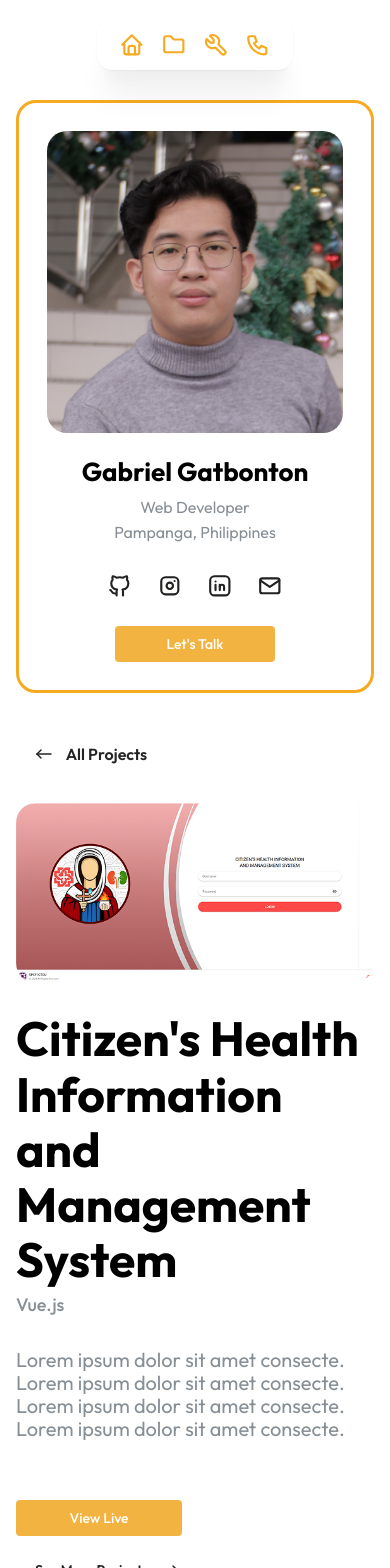
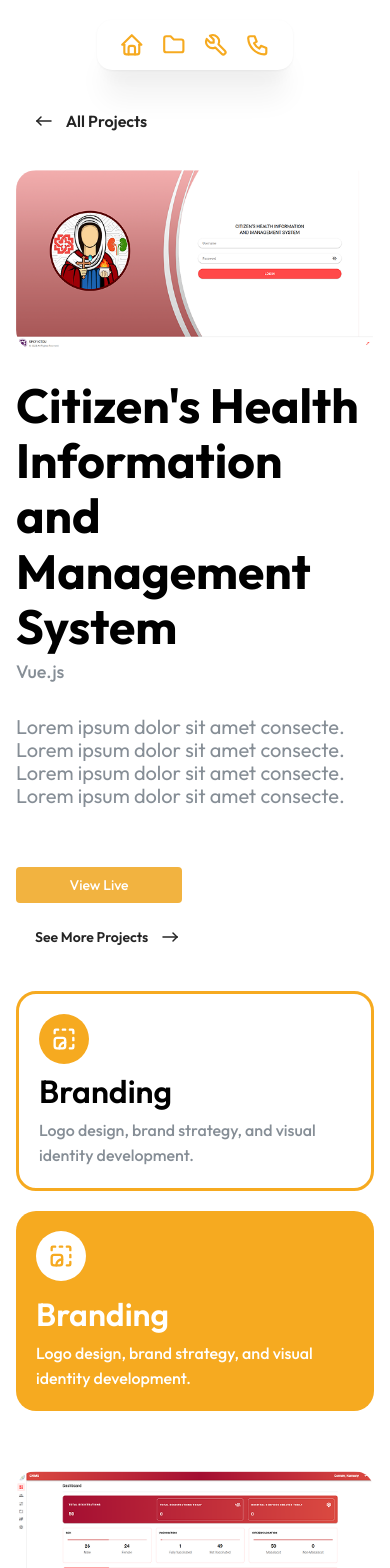
Before and after one commit to gabrielgatbonton/gabrielgatbonton.github.io, a React (Vite) app: page /1 in a window 390 px wide. Shown: the top 1568 px of the page. Built offline with nearby package versions, Linux system fonts and the light colour scheme.

Commit message:
:iphone: Added Responsive Styling to Project Page

```diff
--- a/src/App.tsx
+++ b/src/App.tsx
@@ -1,5 +1,7 @@
 import { AppShell, Box, Flex } from "@mantine/core";
-import { Outlet } from "react-router";
+import { Outlet, useMatch } from "react-router";
+import { useMediaQuery } from "@mantine/hooks";
+import { DEFAULT_THEME } from "@mantine/core";
 import classes from "./App.module.css";
 
 import MainContainer from "./components/main-container";
@@ -7,6 +9,11 @@ import ProfileCard from "./components/cards/profile-card";
 import Navbar from "./components/navbar";
 
 function App() {
+  const isProjectPage = !!useMatch("/:project");
+  const isMediumOrSmaller = useMediaQuery(
+    `(max-width: ${DEFAULT_THEME.breakpoints.md})`
+  );
+
   return (
     <AppShell padding="md" className={classes.appShell} pos="relative">
       <Navbar className={classes.navbarPosition} />
@@ -21,10 +28,12 @@ function App() {
             wrap="nowrap"
             gap={{ base: 40, md: 80, xl: 100 }}
           >
-            {/* Sticky Profile */}
-            <Box className={classes.responsiveProfile}>
-              <ProfileCard />
-            </Box>
+            {/* Profile Card */}
+            {!(isProjectPage && isMediumOrSmaller) && (
+              <Box className={classes.responsiveProfile}>
+                <ProfileCard />
+              </Box>
+            )}
 
             <Box flex={1} className={classes.outletBox}>
               <Outlet />
--- a/src/pages/project-page/index.tsx
+++ b/src/pages/project-page/index.tsx
@@ -55,10 +55,10 @@ export default function ProjectPage() {
       </Group>
 
       <Grid gutter="lg" mb={60}>
-        <Grid.Col span={6}>
+        <Grid.Col span={{ base: 12, md: 6 }}>
           <CredCard icon={IconImageInPicture} withBorder />
         </Grid.Col>
-        <Grid.Col span={6}>
+        <Grid.Col span={{ base: 12, md: 6 }}>
           <CredCard icon={IconImageInPicture} />
         </Grid.Col>
       </Grid>
```
